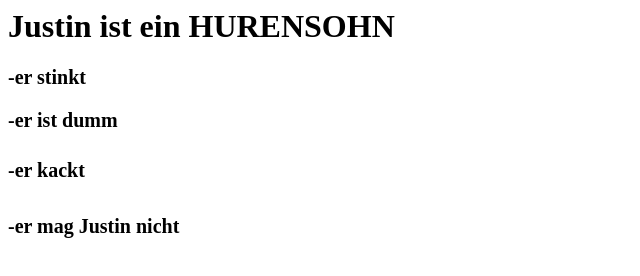
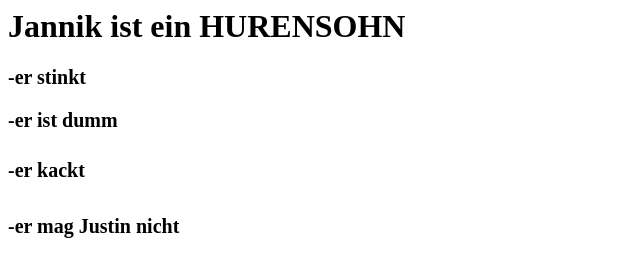
Before and after one commit to lauchrens/deine-mom.github.io, a plain HTML site: page index.html in a window 1280 px wide. Shown: the whole page, without its empty margins (0-640 px from the left). Drawn offline with Linux system fonts and the light colour scheme.

Commit message:
Update index.html

```diff
--- a/index.html
+++ b/index.html
@@ -1,7 +1,7 @@
 <DOCTYPE html>
 <html>
    <head>
-      <title>Justin stinkt</title>
+      <title>Jannik stinkt</title>
       <style>
          h2 {
              font-size: 20px;
@@ -19,7 +19,7 @@
    </head>
    <body>
       <h1>
-         Justin ist ein HURENSOHN
+         Jannik ist ein HURENSOHN
       </h1>
       <h2>
          -er stinkt
```
